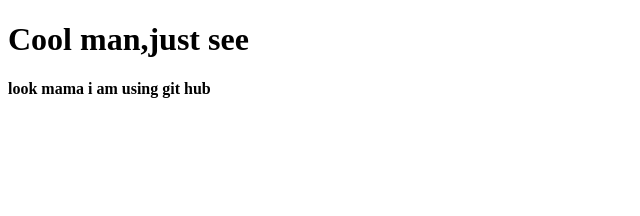
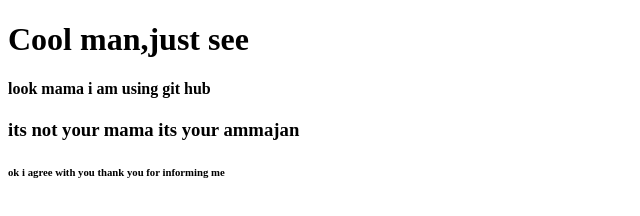
Before and after one commit to hariful/my-first-website, a plain HTML site: page index.html in a window 1280 px wide. Shown: the whole page, without its empty margins (0-640 px from the left). Drawn offline with Linux system fonts and the light colour scheme.

Commit message:
agree with you

```diff
--- a/index.html
+++ b/index.html
@@ -8,5 +8,7 @@
 <body>
     <h1>Cool man,just see</h1>
     <h4>look mama i am using git hub</h4>
+    <h3>its not your mama its your ammajan</h3>
+    <h6>ok i agree with you thank you for informing me</h6>
 </body>
 </html>
```
